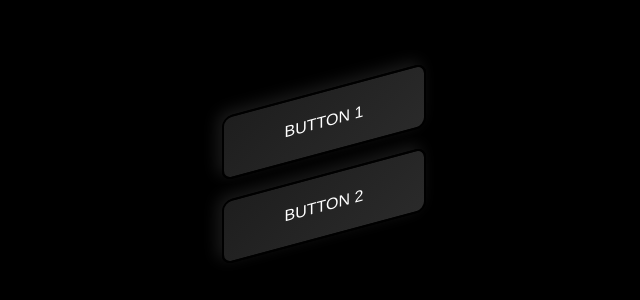
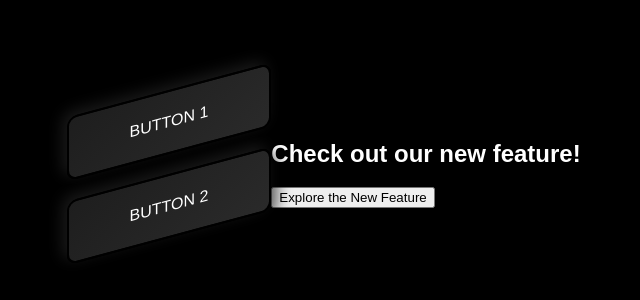
Before and after one commit to GoFetchAVideo/18-Content, a plain HTML site: page index.html in a window 1280 px wide. Shown: the part 236-536 px from the top of the page, without its empty margins (316-956 px from the left). Drawn offline with Linux system fonts and the light colour scheme.

Commit message:
Update index.html

```diff
--- a/index.html
+++ b/index.html
@@ -11,5 +11,11 @@
         <div class="iso-button" onclick="openRandomUrl(1)">Button 1</div>
         <div class="iso-button" onclick="openRandomUrl(2)">Button 2</div>
     </div>
+<section id="new-feature-link">
+  <h2>Check out our new feature!</h2>
+  <a href="./new_feature/index.html">
+    <button>Explore the New Feature</button>
+  </a>
+</section>
 </body>
 </html>
```
